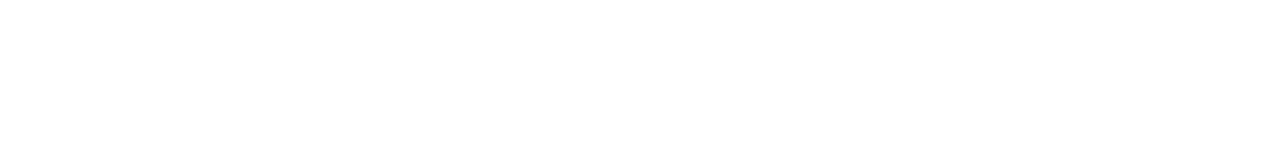
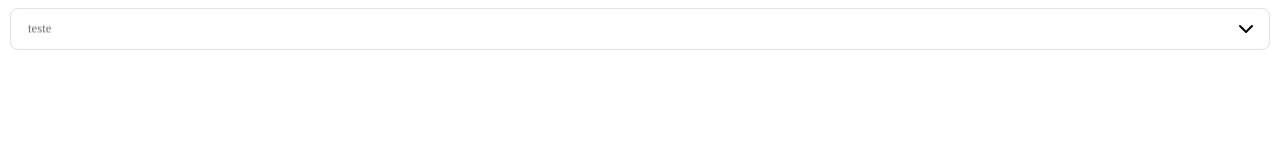
Before and after one commit to luankohl/virtual-select, a Vue app: page / in a window 1280 px wide. Shown: the top 160 px of the page. Built offline with nearby package versions, Linux system fonts and the light colour scheme.

Commit message:
feat: adj

```diff
--- a/src/App.vue
+++ b/src/App.vue
@@ -1,12 +1,32 @@
 <template>
   <div id="app">
+    <VirtualSelect
+      v-model="selectValue"
+      :options="[
+        {
+          label: 'teste 1',
+          value: 'teste-1',
+        },
+        {
+          label: 'teste 2',
+          value: 'teste-2',
+        },
+      ]"
+      placeholder="teste"
+    />
   </div>
 </template>
 
 <script>
-
+import VirtualSelect from './components/VirtualSelect.vue';
 export default {
   name: 'App',
+  components: {VirtualSelect},
+  data() {
+    return {
+      selectValue: ''
+    }
+  }
 }
 </script>
 
--- a/src/components/VirtualSelect.vue
+++ b/src/components/VirtualSelect.vue
@@ -128,7 +128,7 @@
       }
     },
     keyboardCheck(e) {
-      if (e.code !== "Enter" && e.code !== "Space" && !this.disabled) {
+      if (e.code !== "Enter" && e.code !== "Space" && !this.disabled && e.code !== 'Escape') {
         this.isActive = true;
       }
     },
@@ -208,6 +208,7 @@
 }
 
 fieldset {
+  padding: 0;
   width: 100%;
   background-color: white;
   border: 1px solid #e2e2e2;
@@ -265,9 +266,10 @@
   overflow-x: hidden;
   overflow-y: auto;
   z-index: 999;
+  border-radius: 8px;
   background-color: white;
-  border-radius: 8px;
   height: 200px;
+  border: 1px solid #e2e2e2;
 }
 
 .invert .options {
```
